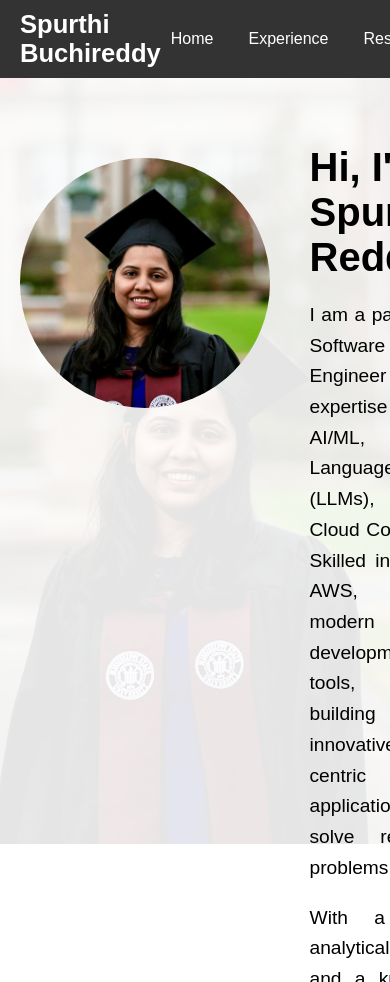
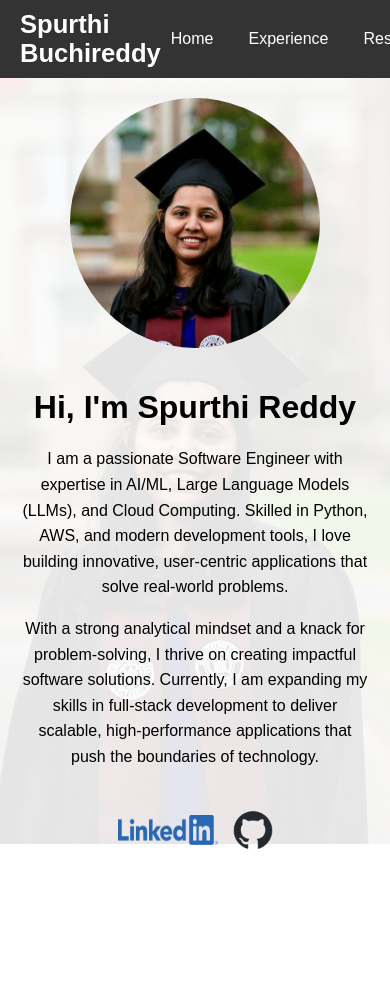
Before and after one commit to spurthib/mobile-portfolio, a Next.js app: page / in a window 390 px wide. Shown: the top 982 px of the page. After the commit the page ends 874 px from the top, so only its background shows below. Built offline with nearby package versions, Linux system fonts and the light colour scheme.

Commit message:
updated homepage

```diff
--- a/app/page.js
+++ b/app/page.js
@@ -1,20 +1,30 @@
+import { useState, useEffect } from 'react';
+
 export default function Home() {
+  const [isMobile, setIsMobile] = useState(false);
+
+  // Function to check screen width and update state
+  const checkScreenWidth = () => {
+    setIsMobile(window.innerWidth <= 768);
+  };
+
+  // Add event listener to check screen width on resize
+  useEffect(() => {
+    checkScreenWidth(); // Check on initial render
+    window.addEventListener('resize', checkScreenWidth); // Check on window resize
+    return () => window.removeEventListener('resize', checkScreenWidth); // Cleanup
+  }, []);
+
   return (
     <div style={{
       display: 'flex',
-      flexDirection: 'row', // Default layout: image on the left, content on the right
-      alignItems: 'flex-start',
-      padding: '40px 20px 20px',
+      flexDirection: isMobile ? 'column' : 'row', // Stack vertically on mobile
+      alignItems: isMobile ? 'center' : 'flex-start', // Center-align on mobile
+      padding: isMobile ? '20px' : '40px 20px 20px', // Adjust padding for mobile
       maxWidth: '1200px',
       margin: '0 auto',
-      height: '100vh',
+      height: isMobile ? 'auto' : '100vh', // Allow scrolling on mobile
       overflow: 'hidden',
-      '@media (max-width: 768px)': { // Mobile layout: image on top, content below
-        flexDirection: 'column', // Stack items vertically
-        alignItems: 'center', // Center-align items
-        padding: '20px', // Reduce padding for mobile
-        height: 'auto', // Allow the page to scroll
-      },
     }}>
       {/* Profile Photo */}
       <img
@@ -24,54 +34,37 @@ export default function Home() {
           width: '250px',
           height: '250px',
           borderRadius: '50%',
-          marginRight: '40px',
-          marginTop: '40px',
-          '@media (max-width: 768px)': { // Adjust styles for mobile
-            marginRight: '0', // Remove right margin
-            marginBottom: '20px', // Add bottom margin
-          },
+          marginRight: isMobile ? '0' : '40px', // Remove right margin on mobile
+          marginTop: isMobile ? '0' : '40px', // Remove top margin on mobile
+          marginBottom: isMobile ? '20px' : '0', // Add bottom margin on mobile
         }}
       />
 
       {/* Home Page Content */}
       <div style={{
-        textAlign: 'left',
+        textAlign: isMobile ? 'center' : 'left', // Center-align text on mobile
         flex: 1,
-        '@media (max-width: 768px)': { // Adjust styles for mobile
-          textAlign: 'center', // Center-align text
-        },
       }}>
         <h1 style={{
-          fontSize: '2.5rem',
+          fontSize: isMobile ? '2rem' : '2.5rem', // Adjust font size for mobile
           marginBottom: '20px',
           color: '#000',
-          '@media (max-width: 768px)': { // Adjust font size for mobile
-            fontSize: '2rem',
-          },
         }}>
           Hi, I'm Spurthi Reddy
         </h1>
         <p style={{
-          fontSize: '1.2rem',
+          fontSize: isMobile ? '1rem' : '1.2rem', // Adjust font size for mobile
           lineHeight: '1.6',
-          textAlign: 'justify',
+          textAlign: isMobile ? 'center' : 'justify', // Center-align text on mobile
           color: '#000',
-          '@media (max-width: 768px)': { // Adjust font size and alignment for mobile
-            fontSize: '1rem',
-            textAlign: 'center', // Center-align text
-          },
         }}>
           I am a passionate <span style={{ fontWeight: 'normal' }}>Software Engineer</span> with expertise in <span style={{ fontWeight: 'normal' }}>AI/ML</span>, <span style={{ fontWeight: 'normal' }}>Large Language Models (LLMs)</span>, and <span style={{ fontWeight: 'normal' }}>Cloud Computing</span>. Skilled in <span style={{ fontWeight: 'normal' }}>Python</span>, <span style={{ fontWeight: 'normal' }}>AWS</span>, and modern development tools, I love building innovative, user-centric applications that solve real-world problems.
         </p>
         <p style={{
-          fontSize: '1.2rem',
+          fontSize: isMobile ? '1rem' : '1.2rem', // Adjust font size for mobile
           lineHeight: '1.6',
-          textAlign: 'justify',
+          textAlign: isMobile ? 'center' : 'justify', // Center-align text on mobile
           color: '#000',
-          '@media (max-width: 768px)': { // Adjust font size and alignment for mobile
-            fontSize: '1rem',
-            textAlign: 'center', // Center-align text
-          },
         }}>
           With a strong analytical mindset and a knack for problem-solving, I thrive on creating impactful software solutions. Currently, I am expanding my skills in <span style={{ fontWeight: 'normal' }}>full-stack development</span> to deliver scalable, high-performance applications that push the boundaries of technology.
         </p>
```
